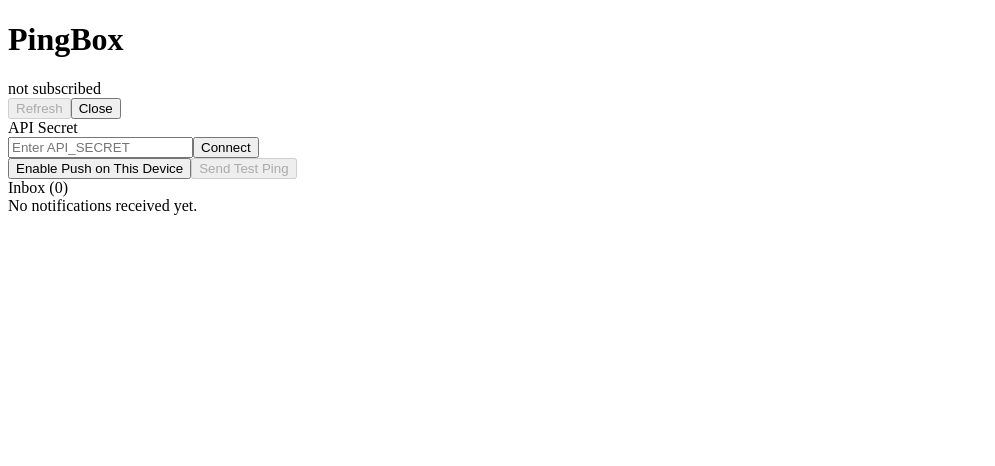
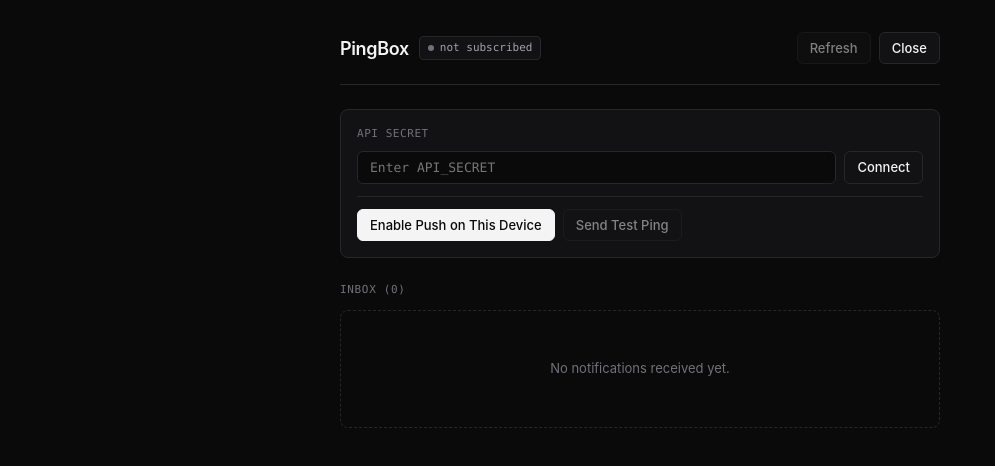
Before and after one commit to BhadriPrabhu/pingbox, a React (Vite) app: page / in a window 1280 px wide. Shown: the top 466 px of the page, without its empty margins (0-995 px from the left). Built offline with nearby package versions, Linux system fonts and the light colour scheme.

Commit message:
style: add dark PingBox inbox theme

```diff
--- a/src/index.css
+++ b/src/index.css
@@ -0,0 +1,283 @@
+:root {
+  --bg: #0a0a0a;
+  --surface: #121214;
+  --surface-hover: #18181b;
+  --border: #27272a;
+  --border-strong: #3f3f46;
+  --text: #f4f4f5;
+  --text-muted: #a1a1aa;
+  --text-dim: #71717a;
+  --accent: #f4f4f5;
+  --accent-fg: #09090b;
+  --green: #10b981;
+  --red: #ef4444;
+  --mono: ui-monospace, SFMono-Regular, Menlo, Monaco, Consolas, monospace;
+  --sans: -apple-system, BlinkMacSystemFont, "Inter", "Segoe UI", Roboto, sans-serif;
+}
+
+* {
+  box-sizing: border-box;
+  margin: 0;
+  padding: 0;
+}
+
+body {
+  background-color: var(--bg);
+  color: var(--text);
+  font-family: var(--sans);
+  -webkit-font-smoothing: antialiased;
+  line-height: 1.5;
+}
+
+.shell {
+  max-width: 640px;
+  margin: 0 auto;
+  padding: 32px 20px 64px;
+}
+
+/* Header */
+.header {
+  display: flex;
+  align-items: center;
+  justify-content: space-between;
+  padding-bottom: 20px;
+  border-bottom: 1px solid var(--border);
+  margin-bottom: 24px;
+}
+
+.brand {
+  display: flex;
+  align-items: center;
+  gap: 10px;
+}
+
+.brand h1 {
+  font-size: 18px;
+  font-weight: 600;
+  letter-spacing: -0.02em;
+}
+
+.badge {
+  display: inline-flex;
+  align-items: center;
+  gap: 6px;
+  font-family: var(--mono);
+  font-size: 11px;
+  color: var(--text-muted);
+  background: var(--surface);
+  border: 1px solid var(--border);
+  padding: 3px 8px;
+  border-radius: 4px;
+}
+
+.dot {
+  width: 6px;
+  height: 6px;
+  border-radius: 50%;
+  background: var(--text-dim);
+}
+
+.dot.active {
+  background: var(--green);
+}
+
+.header-actions {
+  display: flex;
+  gap: 8px;
+}
+
+/* Buttons */
+.btn {
+  display: inline-flex;
+  align-items: center;
+  justify-content: center;
+  gap: 6px;
+  font-family: var(--sans);
+  font-size: 13px;
+  font-weight: 500;
+  padding: 7px 12px;
+  border-radius: 6px;
+  border: 1px solid var(--border);
+  background: var(--surface);
+  color: var(--text);
+  cursor: pointer;
+  transition: background 0.15s ease, border-color 0.15s ease;
+}
+
+.btn:hover:not(:disabled) {
+  background: var(--surface-hover);
+  border-color: var(--border-strong);
+}
+
+.btn:disabled {
+  opacity: 0.5;
+  cursor: not-allowed;
+}
+
+.btn-primary {
+  background: var(--accent);
+  color: var(--accent-fg);
+  border-color: var(--accent);
+}
+
+.btn-primary:hover:not(:disabled) {
+  background: #e4e4e7;
+  border-color: #e4e4e7;
+}
+
+/* Config / Auth Panel */
+.panel {
+  background: var(--surface);
+  border: 1px solid var(--border);
+  border-radius: 8px;
+  padding: 16px;
+  margin-bottom: 24px;
+}
+
+.panel-label {
+  display: block;
+  font-family: var(--mono);
+  font-size: 11px;
+  text-transform: uppercase;
+  letter-spacing: 0.05em;
+  color: var(--text-dim);
+  margin-bottom: 8px;
+}
+
+.input-row {
+  display: flex;
+  gap: 8px;
+}
+
+.input {
+  flex: 1;
+  background: var(--bg);
+  border: 1px solid var(--border);
+  border-radius: 6px;
+  padding: 8px 12px;
+  color: var(--text);
+  font-family: var(--mono);
+  font-size: 13px;
+  outline: none;
+  transition: border-color 0.15s ease;
+}
+
+.input:focus {
+  border-color: var(--border-strong);
+}
+
+.panel-footer {
+  display: flex;
+  flex-wrap: wrap;
+  gap: 8px;
+  margin-top: 12px;
+  padding-top: 12px;
+  border-top: 1px solid var(--border);
+}
+
+/* Status Banner */
+.notice {
+  font-family: var(--mono);
+  font-size: 12px;
+  padding: 10px 12px;
+  border-radius: 6px;
+  border: 1px solid var(--border);
+  background: var(--surface);
+  color: var(--text-muted);
+  margin-bottom: 20px;
+}
+
+.notice.error {
+  border-color: rgba(239, 68, 68, 0.35);
+  color: #fca5a5;
+}
+
+/* Feed */
+.feed-header {
+  display: flex;
+  align-items: center;
+  justify-content: space-between;
+  margin-bottom: 12px;
+}
+
+.feed-title {
+  font-family: var(--mono);
+  font-size: 11px;
+  text-transform: uppercase;
+  letter-spacing: 0.06em;
+  color: var(--text-dim);
+}
+
+.feed-list {
+  display: flex;
+  flex-direction: column;
+  border: 1px solid var(--border);
+  border-radius: 8px;
+  overflow: hidden;
+  background: var(--surface);
+}
+
+.feed-item {
+  padding: 16px;
+  border-bottom: 1px solid var(--border);
+  transition: background 0.12s ease;
+}
+
+.feed-item:last-child {
+  border-bottom: none;
+}
+
+.feed-item:hover {
+  background: var(--surface-hover);
+}
+
+.item-top {
+  display: flex;
+  align-items: baseline;
+  justify-content: space-between;
+  gap: 12px;
+  margin-bottom: 6px;
+}
+
+.item-title {
+  font-size: 14px;
+  font-weight: 600;
+  color: var(--text);
+}
+
+.item-time {
+  font-family: var(--mono);
+  font-size: 11px;
+  color: var(--text-dim);
+  white-space: nowrap;
+}
+
+.item-body {
+  font-size: 13px;
+  color: var(--text-muted);
+  white-space: pre-line;
+  margin-bottom: 8px;
+}
+
+.item-link {
+  display: inline-block;
+  font-family: var(--mono);
+  font-size: 12px;
+  color: var(--text);
+  text-decoration: none;
+  border-bottom: 1px solid var(--border-strong);
+  padding-bottom: 1px;
+}
+
+.item-link:hover {
+  border-bottom-color: var(--text);
+}
+
+.empty {
+  padding: 48px 20px;
+  text-align: center;
+  border: 1px dashed var(--border);
+  border-radius: 8px;
+  color: var(--text-dim);
+  font-size: 13px;
+}
```
